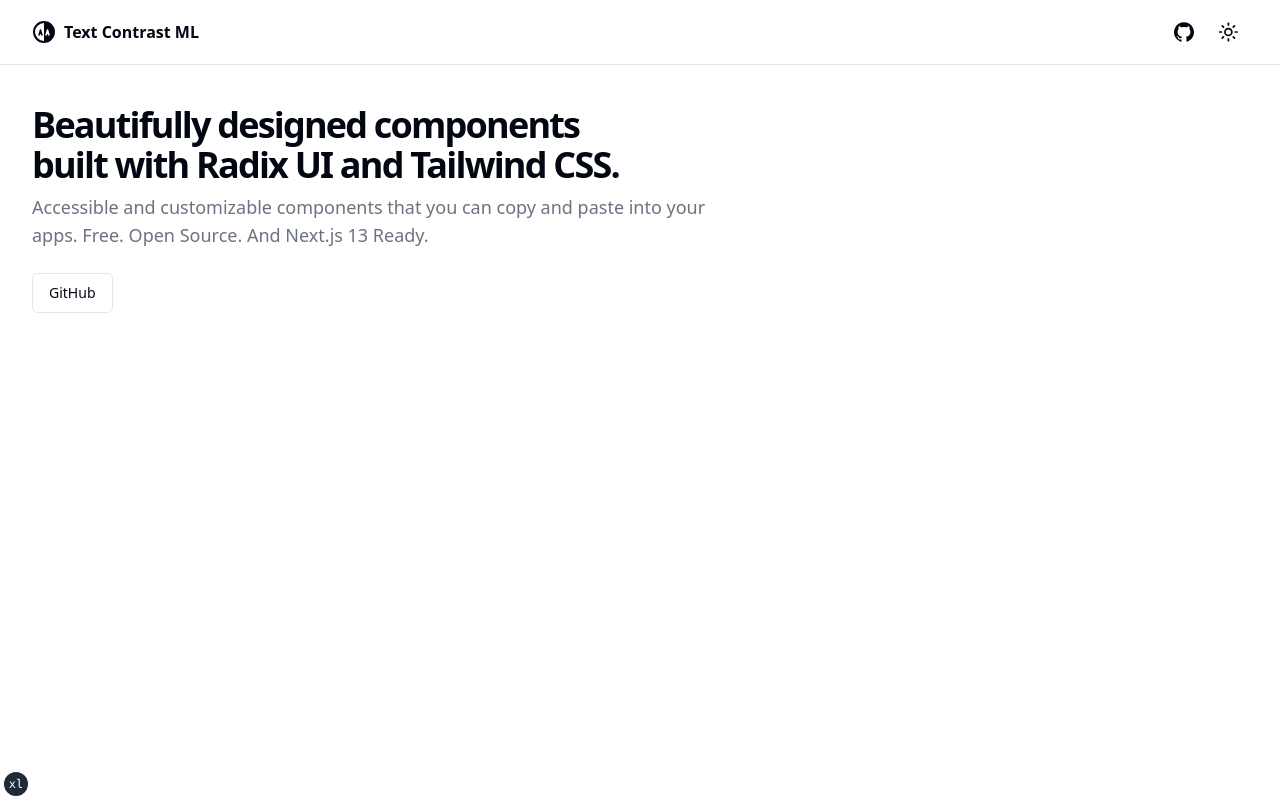
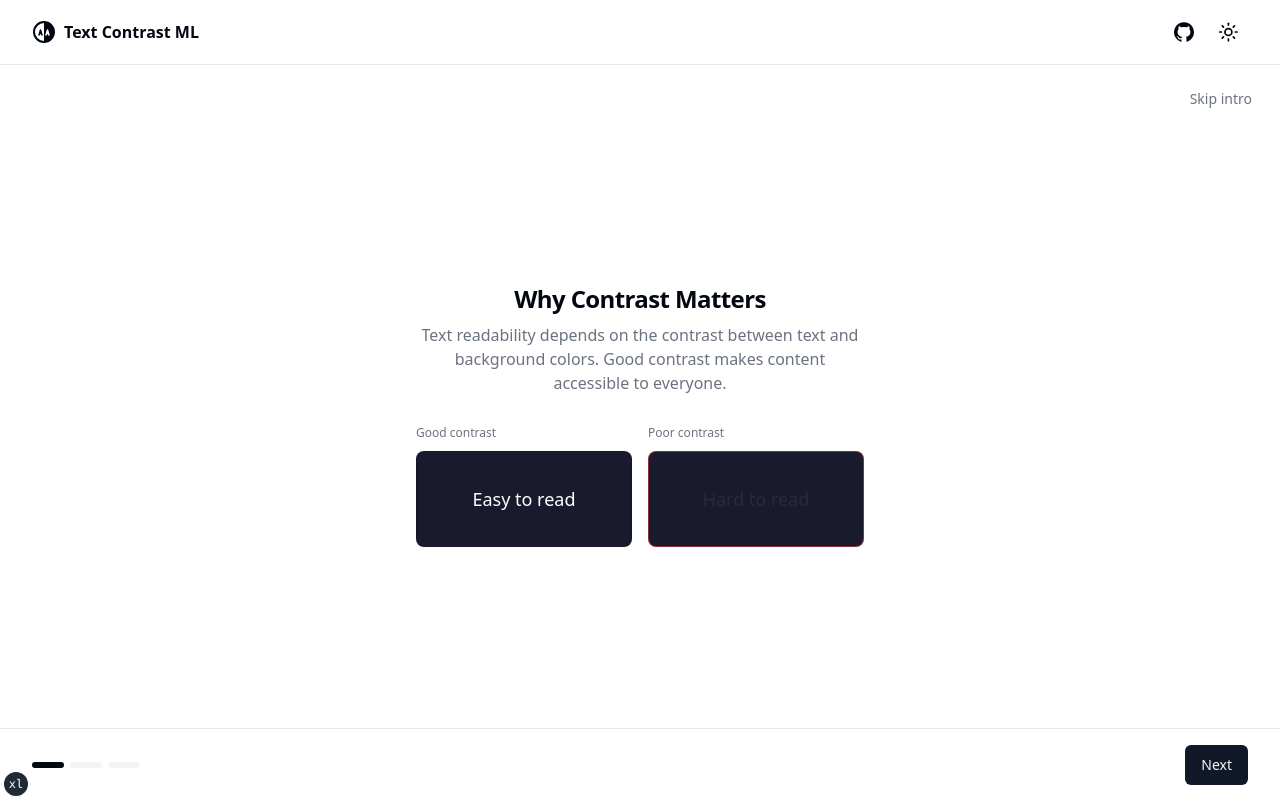
Before and after one commit to nathan-abela/Text-Contrast-ML, a Next.js app: page / in a window 1280 px wide. Built offline with nearby package versions, Linux system fonts and the light colour scheme.

Commit message:
feat(*): add onboarding flow with intro steps

```diff
--- a/src/app/page.tsx
+++ b/src/app/page.tsx
@@ -1,31 +1,91 @@
-import Link from "next/link";
+"use client";
 
-import { siteConfig } from "@/config/site";
-import { buttonVariants } from "@/components/ui/button";
+import { useCallback, useState } from "react";
+import type { AppPhase } from "@/types";
 
-export default function IndexPage() {
+import { IntroContainer } from "@/components/intro";
+
+/**
+ * Placeholder for training phase
+ */
+function TrainingPlaceholder({ onComplete }: { onComplete: () => void }) {
 	return (
-		<section className="container grid items-center gap-6 pb-8 pt-6 md:py-10">
-			<div className="flex max-w-[980px] flex-col items-start gap-2">
-				<h1 className="text-3xl font-extrabold leading-tight tracking-tighter md:text-4xl">
-					Beautifully designed components <br className="hidden sm:inline" />
-					built with Radix UI and Tailwind CSS.
-				</h1>
-				<p className="max-w-[700px] text-lg text-muted-foreground">
-					Accessible and customizable components that you can copy and paste
-					into your apps. Free. Open Source. And Next.js 13 Ready.
-				</p>
-			</div>
-			<div className="flex gap-4">
-				<Link
-					target="_blank"
-					rel="noreferrer"
-					href={siteConfig.links.github}
-					className={buttonVariants({ variant: "outline" })}
-				>
-					GitHub
-				</Link>
-			</div>
-		</section>
+		<div className="flex min-h-[calc(100vh-4rem)] flex-col items-center justify-center gap-4 p-4">
+			<p className="text-muted-foreground">
+				Training phase coming soon...
+			</p>
+			<button
+				onClick={onComplete}
+				className="text-sm underline hover:no-underline"
+			>
+				Skip to results
+			</button>
+		</div>
 	);
 }
+
+/**
+ * Placeholder for results phase
+ */
+function ResultsPlaceholder({ onReset }: { onReset: () => void }) {
+	return (
+		<div className="flex min-h-[calc(100vh-4rem)] flex-col items-center justify-center gap-4 p-4">
+			<p className="text-muted-foreground">
+				Results phase coming soon...
+			</p>
+			<button
+				onClick={onReset}
+				className="text-sm underline hover:no-underline"
+			>
+				Start over
+			</button>
+		</div>
+	);
+}
+
+export default function HomePage() {
+	const [phase, setPhase] = useState<AppPhase>("intro");
+
+	const handleIntroComplete = useCallback(() => {
+		setPhase("training");
+	}, []);
+
+	const handleIntroSkip = useCallback(() => {
+		setPhase("training");
+	}, []);
+
+	const handleTrainingComplete = useCallback(() => {
+		setPhase("results");
+	}, []);
+
+	const handleReset = useCallback(() => {
+		setPhase("intro");
+	}, []);
+
+	// Render based on current phase
+	switch (phase) {
+		case "intro":
+			return (
+				<IntroContainer
+					onComplete={handleIntroComplete}
+					onSkip={handleIntroSkip}
+				/>
+			);
+
+		case "training":
+			return <TrainingPlaceholder onComplete={handleTrainingComplete} />;
+
+		case "results":
+			return <ResultsPlaceholder onReset={handleReset} />;
+
+		// Resume phase will be implemented with persistence
+		case "resume":
+		default:
+			return (
+				<IntroContainer
+					onComplete={handleIntroComplete}
+					onSkip={handleIntroSkip}
+				/>
+			);
+	}
+}
--- /dev/null
+++ b/src/components/intro/index.ts
@@ -0,0 +1,2 @@
+export { IntroContainer } from "./intro-container";
+export { IntroStep, INTRO_STEP_COUNT } from "./intro-step";
--- /dev/null
+++ b/src/components/intro/intro-container.tsx
@@ -0,0 +1,90 @@
+"use client";
+
+import { useCallback, useState } from "react";
+
+import { Button } from "@/components/ui/button";
+
+import { INTRO_STEP_COUNT, IntroStep } from "./intro-step";
+
+interface IntroContainerProps {
+	onComplete: () => void;
+	onSkip: () => void;
+}
+
+/**
+ * Container for the intro/ onboarding flow
+ * Manages step navigation and provides skip functionality
+ */
+export function IntroContainer({ onComplete, onSkip }: IntroContainerProps) {
+	const [currentStep, setCurrentStep] = useState(0);
+
+	const isLastStep = currentStep === INTRO_STEP_COUNT - 1;
+
+	const handleNext = useCallback(() => {
+		if (isLastStep) {
+			onComplete();
+		} else {
+			setCurrentStep((prev) => prev + 1);
+		}
+	}, [isLastStep, onComplete]);
+
+	const handleBack = useCallback(() => {
+		setCurrentStep((prev) => Math.max(0, prev - 1));
+	}, []);
+
+	return (
+		<div className="flex min-h-[calc(100vh-4rem)] flex-col">
+			{/* Skip button - always visible */}
+			<div className="flex justify-end p-4">
+				<Button
+					variant="ghost"
+					size="sm"
+					onClick={onSkip}
+					className="text-muted-foreground hover:text-foreground"
+				>
+					Skip intro
+				</Button>
+			</div>
+
+			{/* Step content */}
+			<div className="flex flex-1 items-center justify-center px-4 pb-8">
+				<IntroStep step={currentStep} />
+			</div>
+
+			{/* Navigation */}
+			<div className="border-t bg-background/80 backdrop-blur-sm">
+				<div className="container flex items-center justify-between gap-4 py-4">
+					{/* Step indicators */}
+					<div className="flex gap-1.5">
+						{Array.from({ length: INTRO_STEP_COUNT }).map(
+							(_, i) => (
+								<div
+									key={i}
+									className={`h-1.5 w-8 rounded-full transition-colors ${
+										i === currentStep
+											? "bg-foreground"
+											: i < currentStep
+											? "bg-foreground/40"
+											: "bg-muted"
+									}`}
+								/>
+							)
+						)}
+					</div>
+
+					{/* Navigation buttons */}
+					<div className="flex gap-2">
+						{currentStep > 0 && (
+							<Button variant="outline" onClick={handleBack}>
+								Back
+							</Button>
+						)}
+						<Button onClick={handleNext}>
+							{isLastStep ? "Start Training" : "Next"}
+						</Button>
+					</div>
+				</div>
+			</div>
+		</div>
+	);
+}
--- /dev/null
+++ b/src/components/intro/intro-step.tsx
@@ -0,0 +1,115 @@
+"use client";
+
+import { cn } from "@/lib/utils";
+
+interface IntroStepProps {
+	step: number;
+	className?: string;
+}
+
+/**
+ * Visual demonstration of good vs bad contrast
+ */
+function ContrastDemo({ good }: { good: boolean }) {
+	const bgColor = good ? "#1a1a2e" : "#1a1a2e";
+	const textColor = good ? "#ffffff" : "#2a2a3e";
+
+	return (
+		<div
+			className={cn(
+				"flex h-24 w-full items-center justify-center rounded-lg border text-lg font-medium transition-all",
+				good ? "border-foreground/20" : "border-destructive/50"
+			)}
+			style={{ backgroundColor: bgColor, color: textColor }}
+		>
+			{good ? "Easy to read" : "Hard to read"}
+		</div>
+	);
+}
+
+/**
+ * Interactive training preview
+ */
+function TrainingPreview() {
+	return (
+		<div className="flex flex-col gap-3 sm:flex-row">
+			<div className="flex h-20 flex-1 cursor-pointer items-center justify-center rounded-lg border-2 border-transparent bg-[#e67e22] text-black transition-all hover:border-foreground/50">
+				Black text
+			</div>
+			<div className="flex h-20 flex-1 cursor-pointer items-center justify-center rounded-lg border-2 border-transparent bg-[#e67e22] text-white transition-all hover:border-foreground/50">
+				White text
+			</div>
+		</div>
+	);
+}
+
+/**
+ * Individual intro step content
+ */
+export function IntroStep({ step, className }: IntroStepProps) {
+	const steps = [
+		{
+			title: "Why Contrast Matters",
+			description:
+				"Text readability depends on the contrast between text and background colors. Good contrast makes content accessible to everyone.",
+			content: (
+				<div className="grid gap-4 sm:grid-cols-2">
+					<div className="space-y-2">
+						<span className="text-xs text-muted-foreground">
+							Good contrast
+						</span>
+						<ContrastDemo good />
+					</div>
+					<div className="space-y-2">
+						<span className="text-xs text-muted-foreground">
+							Poor contrast
+						</span>
+						<ContrastDemo good={false} />
+					</div>
+				</div>
+			),
+		},
+		{
+			title: "Teach the Machine",
+			description:
+				"You'll see random background colors. For each one, click the text that's easier to read. The neural network learns from your choices.",
+			content: <TrainingPreview />,
+		},
+		{
+			title: "See It Learn",
+			description:
+				"After training, pick any color and watch the AI predict the best text color. More examples = better predictions.",
+			content: (
+				<div className="flex items-center justify-center rounded-lg border bg-muted/30 p-8">
+					<div className="flex items-center gap-4">
+						<div className="h-12 w-12 rounded-full bg-gradient-to-br from-purple-500 to-pink-500" />
+						<div className="text-2xl">→</div>
+						<div className="flex h-12 items-center rounded-lg bg-gradient-to-br from-purple-500 to-pink-500 px-4 font-semibold text-white">
+							Aa
+						</div>
+					</div>
+				</div>
+			),
+		},
+	];
+
+	const currentStep = steps[step];
+
+	if (!currentStep) return null;
+
+	return (
+		<div className={cn("space-y-6", className)}>
+			<div className="space-y-2 text-center">
+				<h2 className="text-2xl font-semibold tracking-tight">
+					{currentStep.title}
+				</h2>
+				<p className="mx-auto max-w-md text-muted-foreground">
+					{currentStep.description}
+				</p>
+			</div>
+			<div className="mx-auto max-w-lg">{currentStep.content}</div>
+		</div>
+	);
+}
+
+export const INTRO_STEP_COUNT = 3;
```
